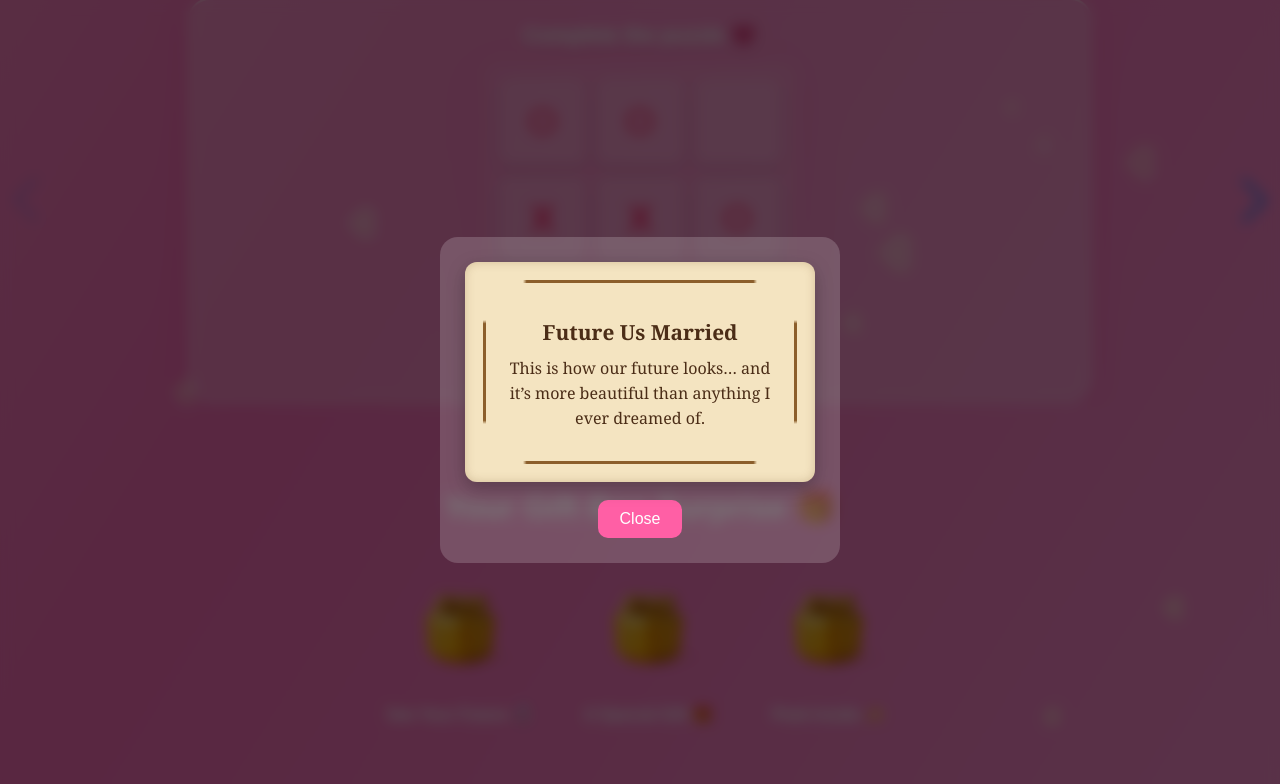
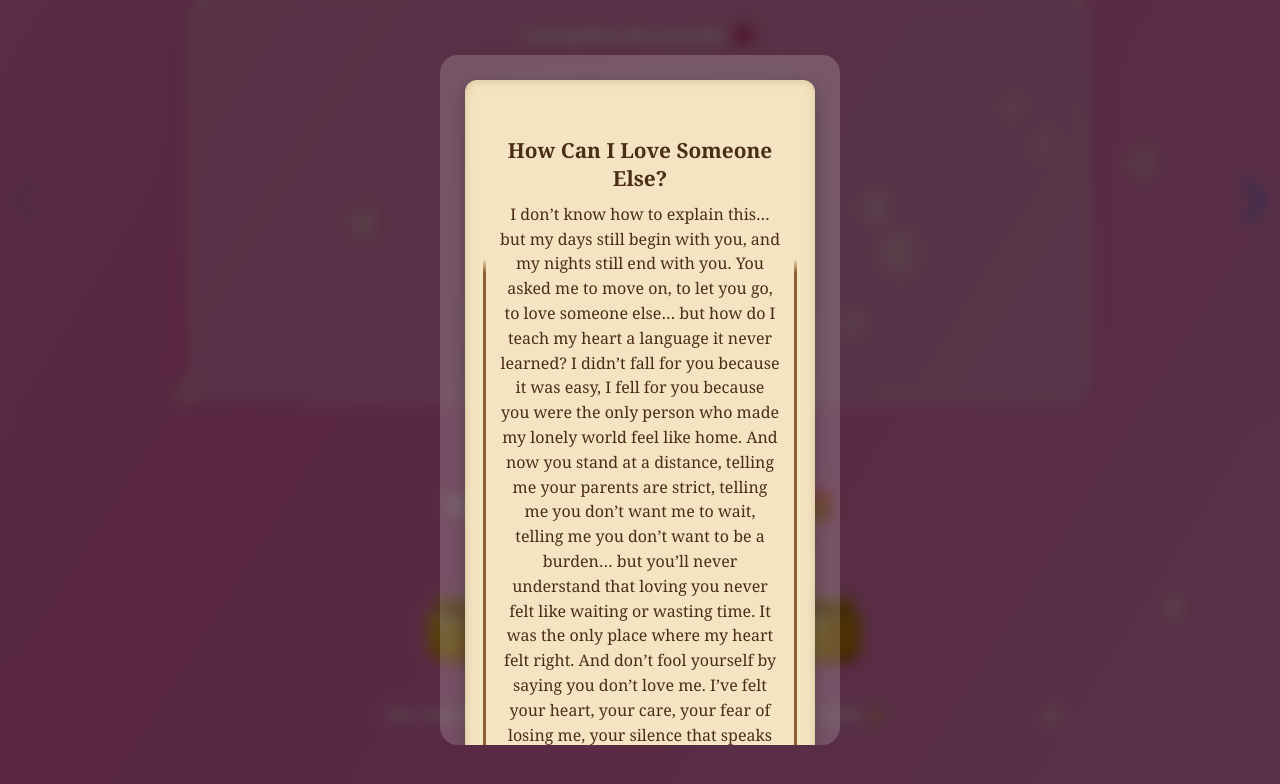
Before and after one commit to raj1799/rajiii-birthday-site, a React (Vite) app: page / in a window 1280 px wide. Both pictures are taken after a click on the element "See Your Future 💍". Shown: the part 1259-2043 px from the top of the page. Built offline with nearby package versions, Linux system fonts and the light colour scheme; no server answers.

Commit message:
firebase added
firebase added
letter added

```diff
--- a/package.json
+++ b/package.json
@@ -10,6 +10,7 @@
     "preview": "vite preview"
   },
   "dependencies": {
+    "firebase": "^12.6.0",
     "react": "^19.2.0",
     "react-dom": "^19.2.0",
     "swiper": "^12.0.3"
--- a/src/components/GiftBoxSection.jsx
+++ b/src/components/GiftBoxSection.jsx
@@ -2,7 +2,7 @@ import React, { useState } from "react";
 import "../styles/giftbox.css";
 
 import saree1 from "../assets/saree1.jpg";
-
+import { logEvent } from "../utils/logEvent";
 // GIFT BOX IMAGES
 import gift1 from "../assets/gift1.jpg";
 import gift2 from "../assets/gift2.jpg";
@@ -16,7 +16,8 @@ export default function GiftBoxSection() {
       id: 1,
       title: "Future Us Married",
       img: saree1,
-      letter: "This is how our future looks… and it’s more beautiful than anything I ever dreamed of.",
+      letter:
+        "This is how our future looks… and it’s more beautiful than anything I ever dreamed of.",
       hint: "See Your Future 💍",
       boxImg: gift3,
       type: "letter",
@@ -38,19 +39,19 @@ export default function GiftBoxSection() {
       type: "message",
     },
   ];
+const handleOnclick = (gift, index) => {
+  console.log("Clicked:", gift, index);
+  setActiveGift(gift);
+  logEvent(`opened_gift_box_${gift.id}`);
+};
 
   return (
     <div className="giftbox-section">
-
       <h2 className="giftbox-title">Your Gift Box Surprise 🎁</h2>
 
       <div className="giftbox-row">
         {gifts.map((g, i) => (
-          <div
-            key={i}
-            className="gift-box"
-            onClick={() => setActiveGift(g)}
-          >
+          <div key={i} className="gift-box" onClick={()=> handleOnclick(g,i)}>
             <img src={g.boxImg} className="gift-img" alt="gift box" />
             <p>{g.hint}</p>
           </div>
@@ -59,21 +60,48 @@ export default function GiftBoxSection() {
 
       {/* ================= MODAL ================= */}
       {activeGift && (
-        <div
-          className="gift-modal"
-          onClick={() => setActiveGift(null)}
-        >
+        <div className="gift-modal" onClick={() => setActiveGift(null)}>
           <div
             className="modal-content"
             onClick={(e) => e.stopPropagation()} // Prevent modal close
           >
-
             {/* ============ TYPE 1: LETTER BOX ============ */}
             {activeGift.type === "letter" && (
               <div className="letter-frame">
                 {/* <img src={activeGift.img} alt="surprise" className="letter-photo" /> */}
-                <h3 className="letter-title">{activeGift.title}</h3>
-                <p className="letter-text">{activeGift.letter}</p>
+                <h3 className="letter-title">How Can I Love Someone Else?</h3>
+                <p className="letter-text">
+                  I don’t know how to explain this… but my days still begin with
+                  you, and my nights still end with you. You asked me to move
+                  on, to let you go, to love someone else… but how do I teach my
+                  heart a language it never learned? I didn’t fall for you
+                  because it was easy, I fell for you because you were the only
+                  person who made my lonely world feel like home. And now you
+                  stand at a distance, telling me your parents are strict,
+                  telling me you don’t want me to wait, telling me you don’t
+                  want to be a burden… but you’ll never understand that loving
+                  you never felt like waiting or wasting time. It was the only
+                  place where my heart felt right. And don’t fool yourself by
+                  saying you don’t love me. I’ve felt your heart, your care,
+                  your fear of losing me, your silence that speaks louder than
+                  any words you’ve ever said. I know it’s hard… I know your
+                  world is heavy… but love was never meant to be carried alone.
+                  If you let me, we can carry it together. We can make it work—
+                  not because it’s easy, but because it’s real. If I ever marry
+                  someday, how do I explain to that person that my heart still
+                  whispers your name between every silence? How do I give my
+                  mornings to someone else when my soul still wakes up searching
+                  for you? How do I sleep beside someone new when every dream
+                  still belongs to you? You think you're protecting me— but all
+                  you’re doing is asking me to forget the person I never learned
+                  to live without. I don’t blame you. I know your world is
+                  difficult, I know your choices are chained, I know you're
+                  breaking inside just as much as I am… But if loving you is a
+                  mistake, it’s the only mistake I want to keep making in this
+                  lifetime. Because some people you don’t move on from. Some
+                  people become a part of the way you breathe. And for me, that
+                  person will always be you.
+                </p>
               </div>
             )}
 
@@ -90,16 +118,13 @@ export default function GiftBoxSection() {
               <>
                 <h3>{activeGift.title}</h3>
                 <p className="modal-message">
-                  Something cute or teasing can appear here…
-                  You tell me what to put 😉
+                  Something cute or teasing can appear here… You tell me what to
+                  put 😉
                 </p>
               </>
             )}
 
-            <button
-              className="close-btn"
-              onClick={() => setActiveGift(null)}
-            >
+            <button className="close-btn" onClick={() => setActiveGift(null)}>
               Close
             </button>
           </div>
--- /dev/null
+++ b/src/firebase.js
@@ -0,0 +1,18 @@
+import { initializeApp } from "firebase/app";
+import { getFirestore } from "firebase/firestore";
+
+const firebaseConfig = {
+  apiKey: "AIzaSyBSASMvatkg6oLYkvkZ-HjX2RPgjBSoSDY",
+  authDomain: "birthday-special-5741a.firebaseapp.com",
+  projectId: "birthday-special-5741a",
+  storageBucket: "birthday-special-5741a.firebasestorage.app",
+  messagingSenderId: "945722189778",
+  appId: "1:945722189778:web:27f5b6de6d590bf1954a0b",
+  measurementId: "G-W8QRJV0SGJ"
+};
+
+// Initialize Firebase
+const app = initializeApp(firebaseConfig);
+
+// Export Firestore DB
+export const db = getFirestore(app);
--- a/src/styles/giftbox.css
+++ b/src/styles/giftbox.css
@@ -80,18 +80,23 @@
 /* -----------------------------------------
    MODAL CONTENT BOX
 ----------------------------------------- */
-
 .modal-content {
   background: rgba(255, 255, 255, 0.18);
   border-radius: 18px;
   padding: 25px;
   width: 350px;
 
+  max-height: 80vh;        /* limit height */
+  overflow-y: auto;        /* make scrollable */
+  scrollbar-width: thin;   /* Firefox slim scrollbar */
+  scrollbar-color: #ff7ab5 transparent;
+
   text-align: center;
   color: white;
 
   animation: popIn 0.3s ease;
 }
+
 
 @keyframes popIn {
   0% { transform: scale(0.8) translateY(10px); opacity: 0; }
--- /dev/null
+++ b/src/utils/logEvent.js
@@ -0,0 +1,14 @@
+import { collection, addDoc } from "firebase/firestore";
+import { db } from "../firebase";
+
+export async function logEvent(eventName, data = {}) {
+  try {
+    await addDoc(collection(db, "events"), {
+      event: eventName,
+      timestamp: Date.now(),
+      ...data,
+    });
+  } catch (err) {
+    console.log("Event log failed:", err);
+  }
+}
```
Also changed, not shown: 1 other file (tests, documents, lock files or other folders).
